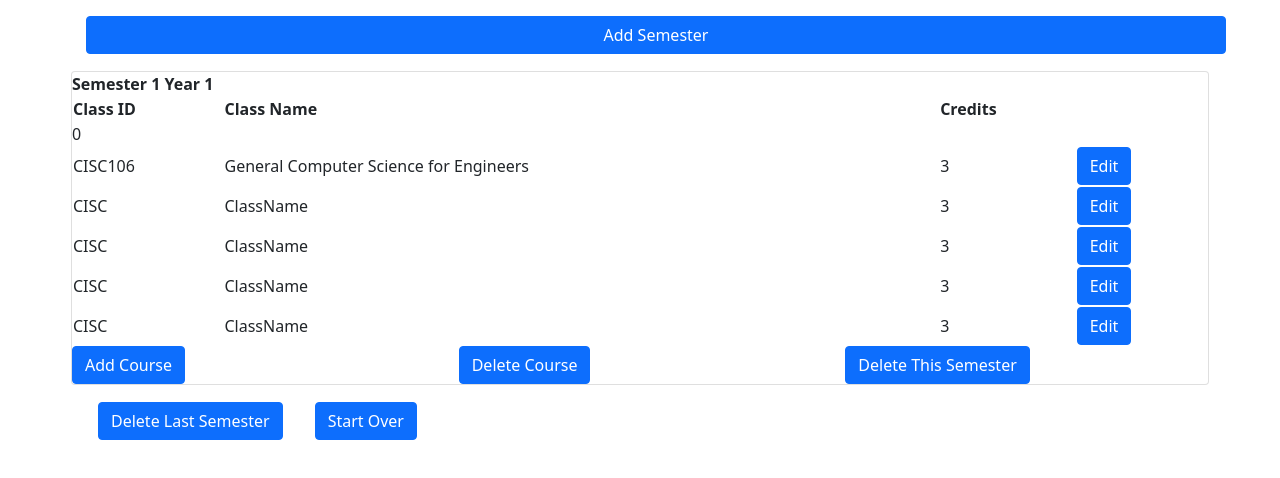
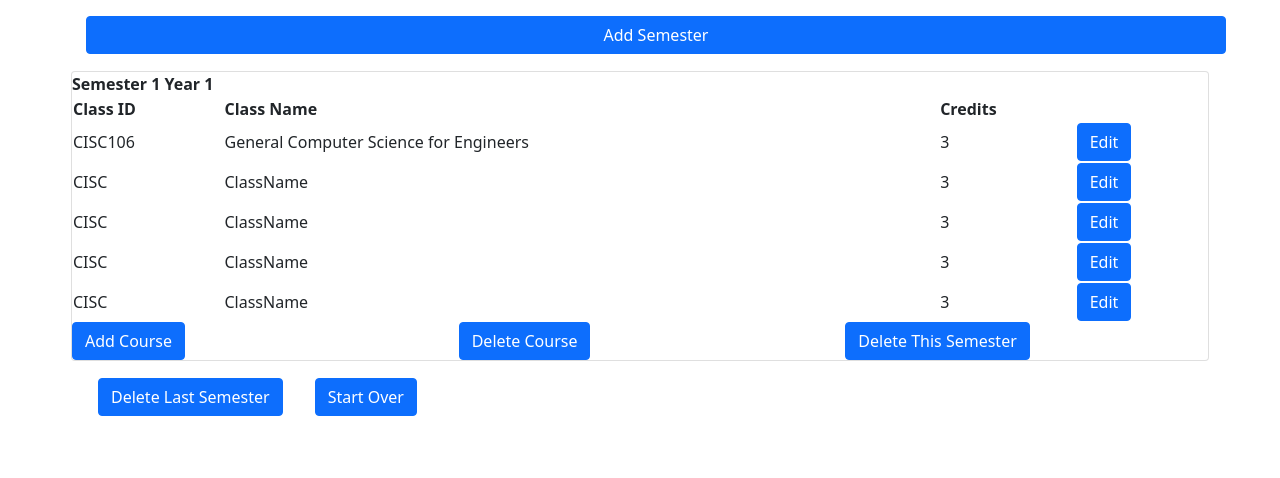
Before and after one commit to UD-CISC275-F21/ud-cis-scheduler-team-17, a React (Create React App) app: page / in a window 1280 px wide. Shown: the top 478 px of the page. Built offline with nearby package versions, Linux system fonts and the light colour scheme.

Commit message:
Got rid of the floating zero

```diff
--- a/src/components/SubjectViewer.tsx
+++ b/src/components/SubjectViewer.tsx
@@ -66,7 +66,6 @@ export function SubjectTable({currID, currentSem, currYear, semList, setSemList,
             <Row><strong>Semester {currentSem} Year {currYear}</strong></Row>
             <table>
                 <tr><th>Class ID</th><th>Class Name</th><th>Credits</th></tr>
-                {newRow = 0}
                 { subjectList.map((sbj: Subject) => {
                     {newRow++;} // Track what row it is on
                     return (
```
